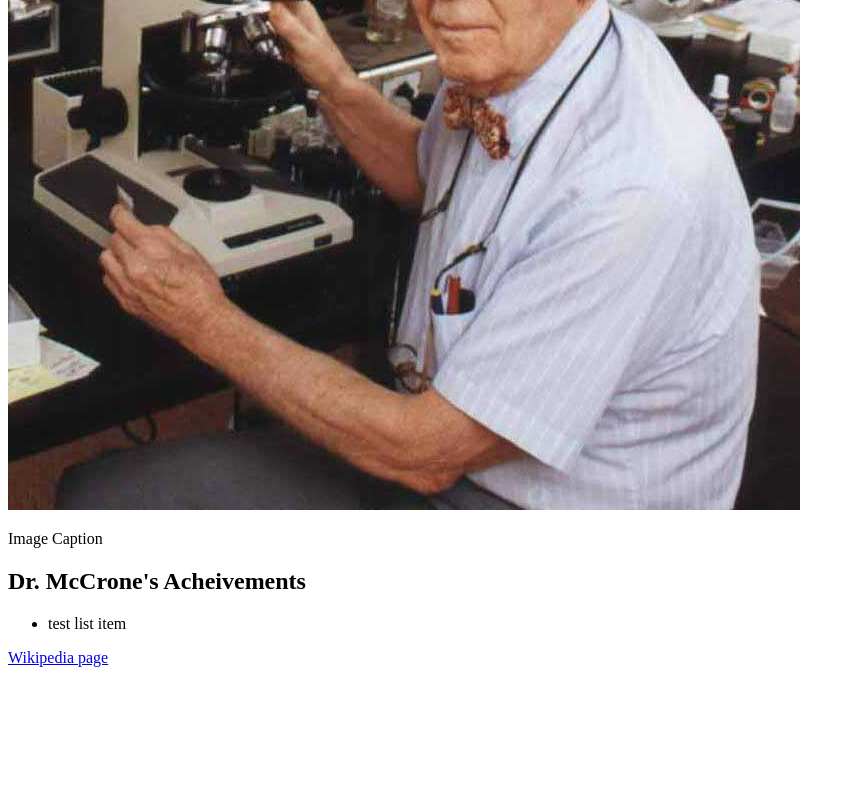
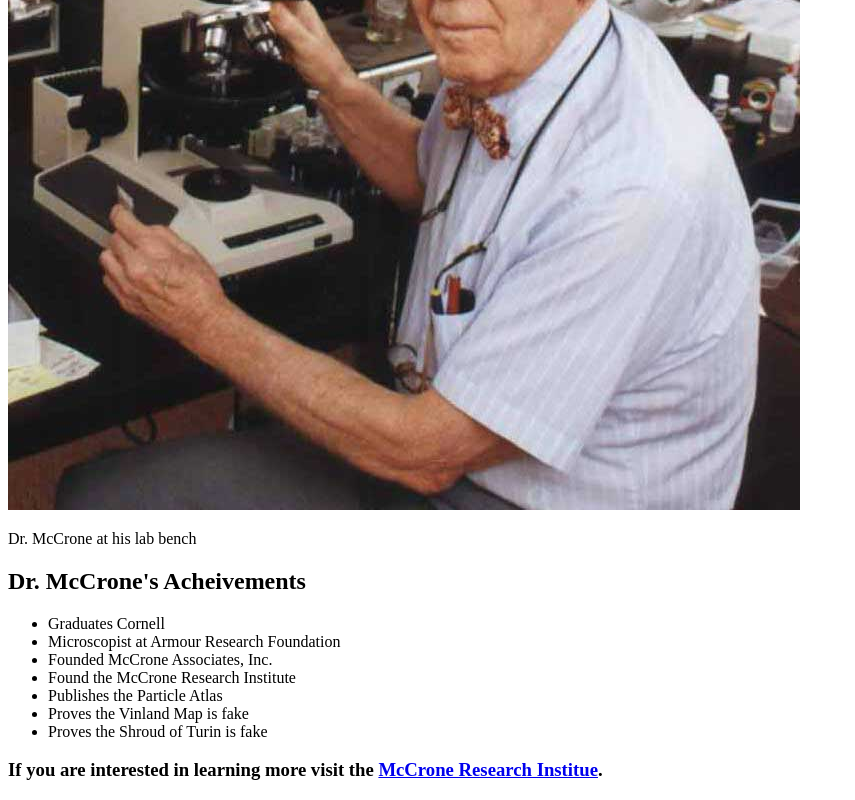
Before and after one commit to jdubs923/tribute-page, a plain HTML site: page index.html in a window 1280 px wide. Shown: the part 460-1260 px from the top of the page, without its empty margins (0-855 px from the left). Before the commit the page ends 1135 px from the top, so only its background shows below. Drawn offline with Linux system fonts and the light colour scheme.

Commit message:
adds more content

```diff
--- a/index.html
+++ b/index.html
@@ -8,19 +8,25 @@
     <body id="main">
         <div>
             <h1 id="title">Dr. Walter McCrone</h1>
-            <p>The microscopist</p>
+            <p>He used tiny images to do big things</p>
         </div>
         <div id="img-div">
             <img id="image" src="images/walter-mccrone.jpg" alt="Photo of Dr. Walter McCrone">
-            <p id="img-caption">Image Caption</p>
+            <p id="img-caption">Dr. McCrone at his lab bench</p>
         </div>
         <div id="tribute-info">
             <h2 id="list-title">Dr. McCrone's Acheivements</h2>
             <ul>
-                <li>test list item</li>
+                <li>Graduates Cornell</li>
+                <li>Microscopist at Armour Research Foundation</li>
+                <li>Founded McCrone Associates, Inc.</li>
+                <li>Found the McCrone Research Institute</li>
+                <li>Publishes the Particle Atlas</li>
+                <li>Proves the Vinland Map is fake</li>
+                <li>Proves the Shroud of Turin is fake</li>
             </ul>
         </div>
-        <a id="tribute-link" target="_blank" href="https://en.wikipedia.org/wiki/Walter_McCrone">Wikipedia page</a>
+        <h3>If you are interested in learning more visit the <a id="tribute-link" target="_blank" href="http://www.mccroneinstitute.org">McCrone Research Institue</a>.</h3>
         <script src="https://cdn.freecodecamp.org/testable-projects-fcc/v1/bundle.js"></script>
     </body>
 </html>
```
